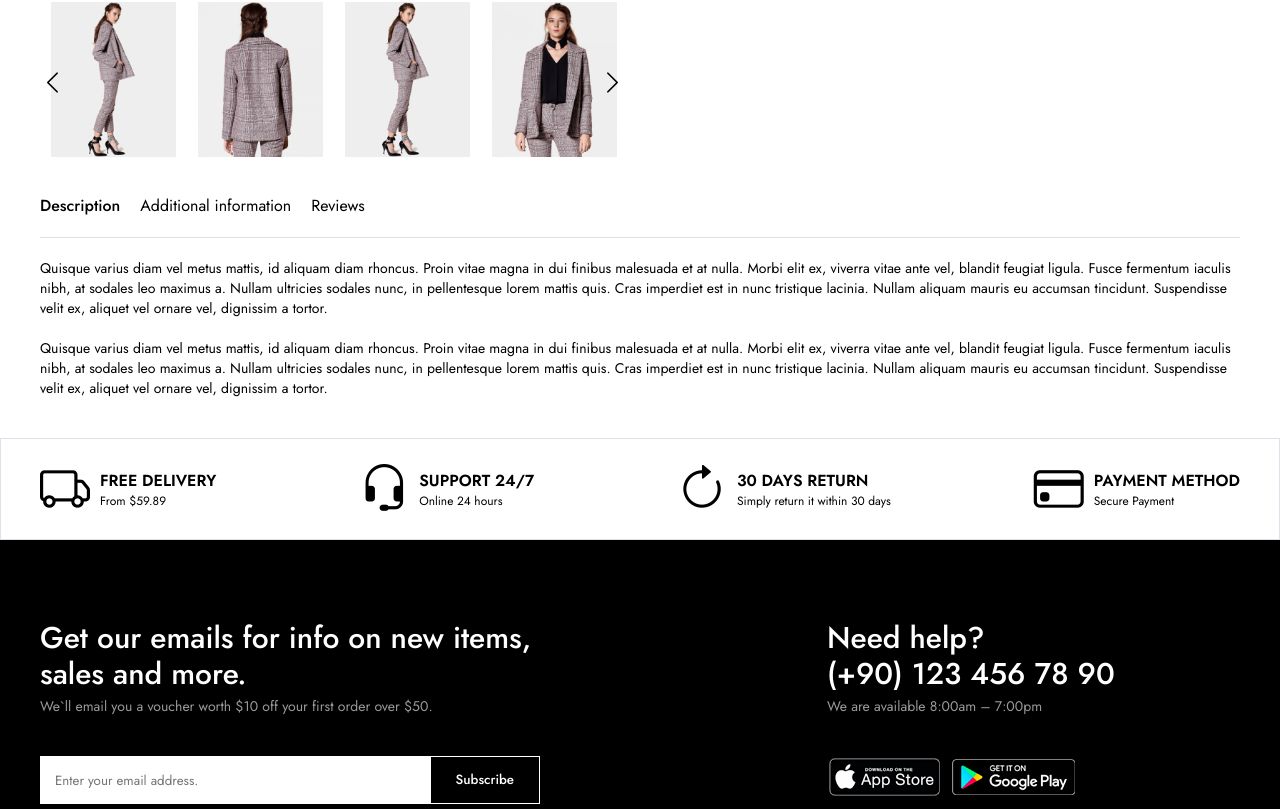
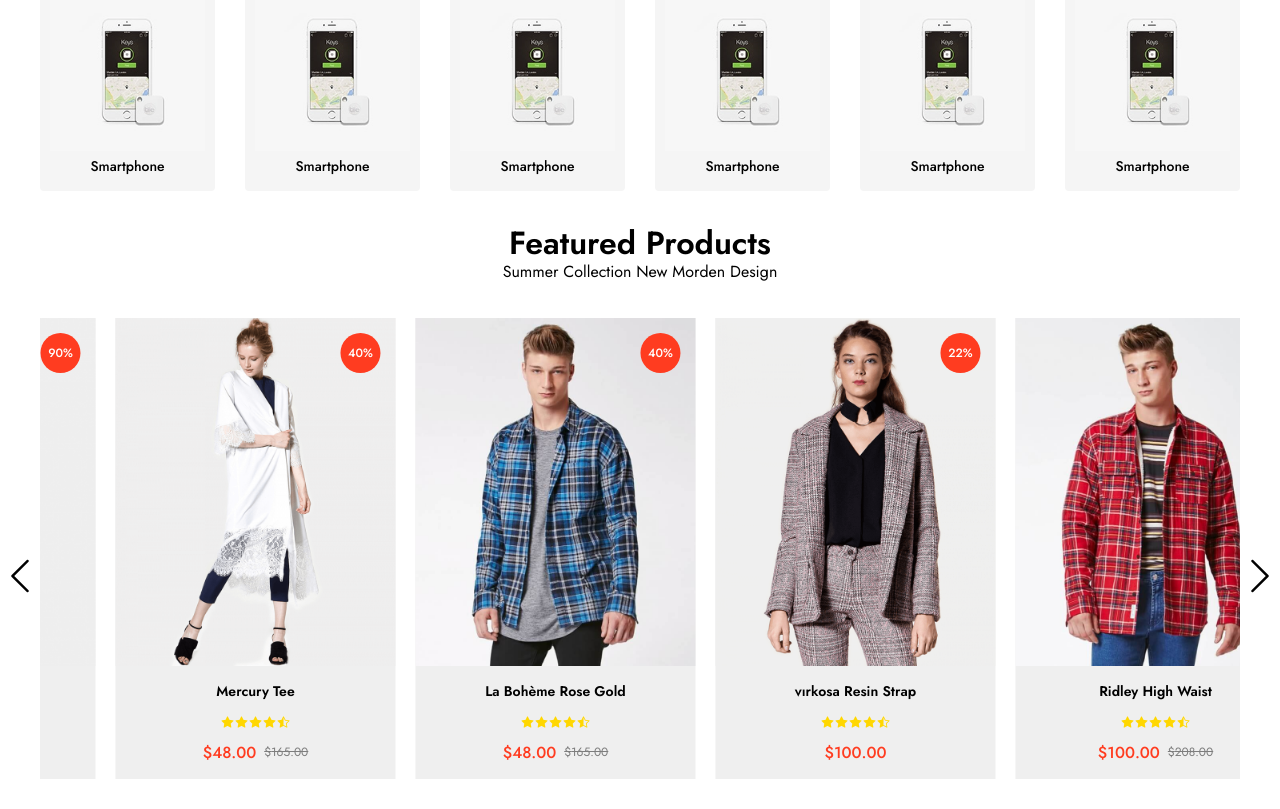
Before and after one commit to ecanivrl/Fullstack-React-Ecommerce, a React (Vite) app in the folder frontend/: page / in a window 1280 px wide. Shown: the part 947-1756 px from the top of the page. Built offline with nearby package versions, Linux system fonts and the light colour scheme.

Commit message:
feat: added items to cart has been

```diff
--- a/frontend/src/App.jsx
+++ b/frontend/src/App.jsx
@@ -1,26 +1,26 @@
 import React from 'react';
-// import HomePage from './pages/HomePage';
+import HomePage from './pages/HomePage';
 // import ShopPage from './pages/ShopPage';
 // import ContactPage from './pages/ContactPage';
 // import AuthPage from './pages/AuthPage';
 // import CartPage from './pages/CartPage';
 // import BlogPage from './pages/BlogPage';
 // import BlogDetailsPage from './pages/BlogDetailsPage';
-import ProductsDetailsPage from './pages/ProductsDetailsPage';
+// import ProductsDetailsPage from './pages/ProductsDetailsPage';
 
 import './App.css';
 
 function App() {
   return (
     <React.Fragment>
-      {/* <HomePage /> */}
+      <HomePage />
       {/* <ShopPage/> */}
       {/* <ContactPage/> */}
       {/* <AuthPage/> */}
       {/* <CartPage/> */}
       {/* <BlogPage/> */}
       {/* <BlogDetailsPage/> */}
-      <ProductsDetailsPage/>
+      {/* <ProductsDetailsPage/> */}
     </React.Fragment>
   );
 }
--- a/frontend/src/components/Products/ProductItem.jsx
+++ b/frontend/src/components/Products/ProductItem.jsx
@@ -1,17 +1,23 @@
 import './ProductItem.css';
+import PropTypes from 'prop-types';
 
-const ProductItem = () => {
+const ProductItem = ({ productItem, setCartItems }) => {
+  const addToCart = (cartItem) => {
+    // setCartItems([...cartItems, product]) 1. YOL
+    setCartItems((prevCart) => [...prevCart, cartItem]);
+  };
+
   return (
     <div className="product-item glide__slide glide__slide--active">
       <div className="product-image">
         <a href="/">
-          <img src="img/products/product1/1.png" alt="" className="img1" />
-          <img src="img/products/product1/2.png" alt="" className="img2" />
+          <img src={productItem?.img?.singleImage} alt="" className="img1" />
+          <img src={productItem?.img?.thumbs[1]} alt="" className="img2" />
         </a>
       </div>
       <div className="product-info">
         <a href="$" className="product-title">
-          Analogue Resin Strap
+          {productItem.name}
         </a>
         <ul className="product-star">
           <li>
@@ -31,12 +37,23 @@
           </li>
         </ul>
         <div className="product-prices">
-          <strong className="new-price">$108.00</strong>
-          <span className="old-price">$165.00</span>
+          <strong className="new-price">
+            ${productItem?.price?.newPrice.toFixed(2)}
+          </strong>
+          {productItem?.price.newPrice >= productItem?.price?.oldPrice ? (
+            <></>
+          ) : (
+            <span className="old-price">
+              ${productItem?.price?.oldPrice.toFixed(2)}
+            </span>
+          )}
         </div>
-        <span className="product-discount">-22%</span>
+        <span className="product-discount">{productItem?.discount}%</span>
         <div className="product-links">
-          <button className="add-to-cart">
+          <button
+            className="add-to-cart"
+            onClick={() => addToCart(productItem)}
+          >
             <i className="bi bi-basket-fill"></i>
           </button>
           <button>
@@ -55,3 +72,8 @@
 };
 
 export default ProductItem;
+
+ProductItem.propTypes = {
+  productItem: PropTypes.object,
+  setCartItems: PropTypes.func,
+};
--- a/frontend/src/components/Products/Products.jsx
+++ b/frontend/src/components/Products/Products.jsx
@@ -30,6 +30,9 @@
 
 const Products = () => {
   const [productsSlide] = useState(ProductsData);
+  const [cartItems, setCartItems] = useState([]);
+
+  console.log(cartItems.length);
 
   const sliderSettings = {
     dots: false,
@@ -43,17 +46,15 @@
     responsive: [
       {
         breakpoint: 992,
-        settings :{
-        slidesToShow: 2,
-
-        }
+        settings: {
+          slidesToShow: 2,
+        },
       },
       {
         breakpoint: 520,
-        settings :{
-        slidesToShow: 1,
-
-        }
+        settings: {
+          slidesToShow: 1,
+        },
       },
     ],
   };
@@ -69,7 +70,11 @@
           <div className="glide__track">
             <Slider {...sliderSettings}>
               {productsSlide.map((product) => (
-                <ProductItem product={product} key={product.id} />
+                <ProductItem
+                  productItem={product}
+                  key={product.id}
+                  setCartItems={setCartItems}
+                />
               ))}
             </Slider>
           </div>
--- a/frontend/src/data.json
+++ b/frontend/src/data.json
@@ -3,8 +3,8 @@
     "id": 1,
     "name": "vırkosa Resin Strap",
     "price": {
-      "oldPrice": 165.0,
-      "newPrice": 108.0
+      "oldPrice": 100.0,
+      "newPrice": 100.0
     },
     "discount": 22,
     "img": {
```
